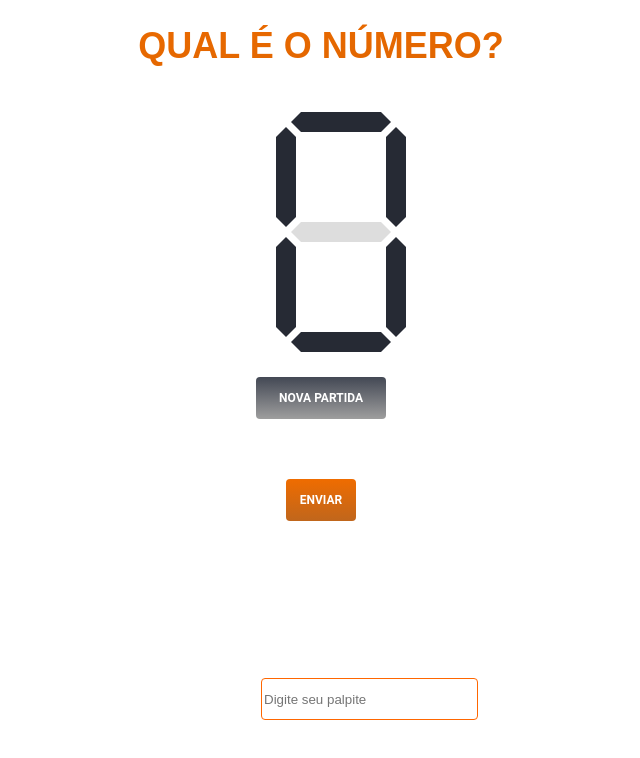
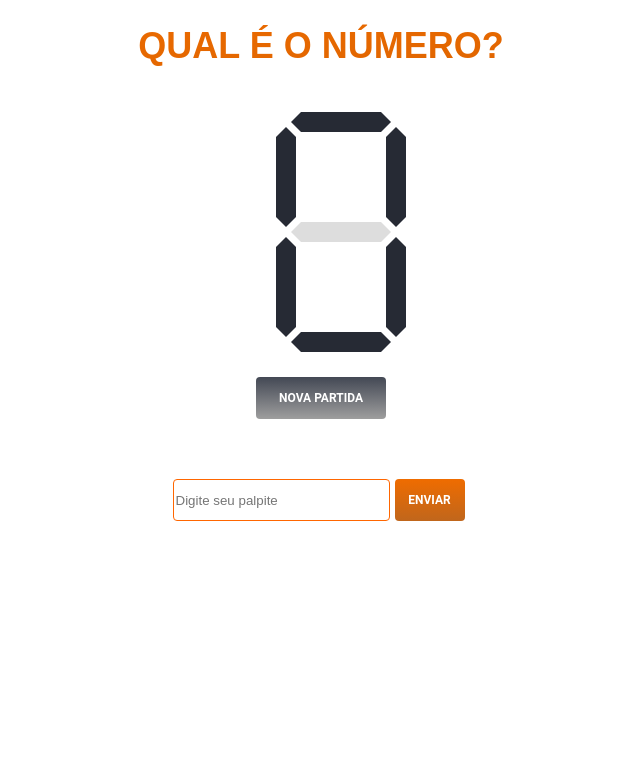
Before and after one commit to Matheusifz/StudioSolTeste, a React app: page / in a window 1280 px wide. Shown: the top 758 px of the page, without its empty margins (319-959 px from the left). Built offline with nearby package versions, Linux system fonts and the light colour scheme; no server answers.

Commit message:
style: remove position absolute to add position flex

```diff
--- a/src/components/Input/styles.ts
+++ b/src/components/Input/styles.ts
@@ -9,10 +9,6 @@ export const BeautifulInput = styled.input`
 `;
 
 export const Wrapper = styled.div`
-  box-sizing: border-box;
   padding: 0;
   margin: 0;
-  position: absolute;
-  bottom: 80px;
-  left: 580px;
 `;
--- a/src/components/Number/style.css
+++ b/src/components/Number/style.css
@@ -1,10 +1,3 @@
-.display .digit- {
-  position: relative;
-  display: inline-block;
-  margin: 30px;
-  font-size: 0;
-}
-
 .display {
   margin: 0;
   padding: 0;
@@ -33,7 +26,6 @@
 .display .num-::before,
 .display .num-::after {
   content: "";
-  position: absolute;
   right: -40px;
   width: 20px;
   height: 20px;
```
